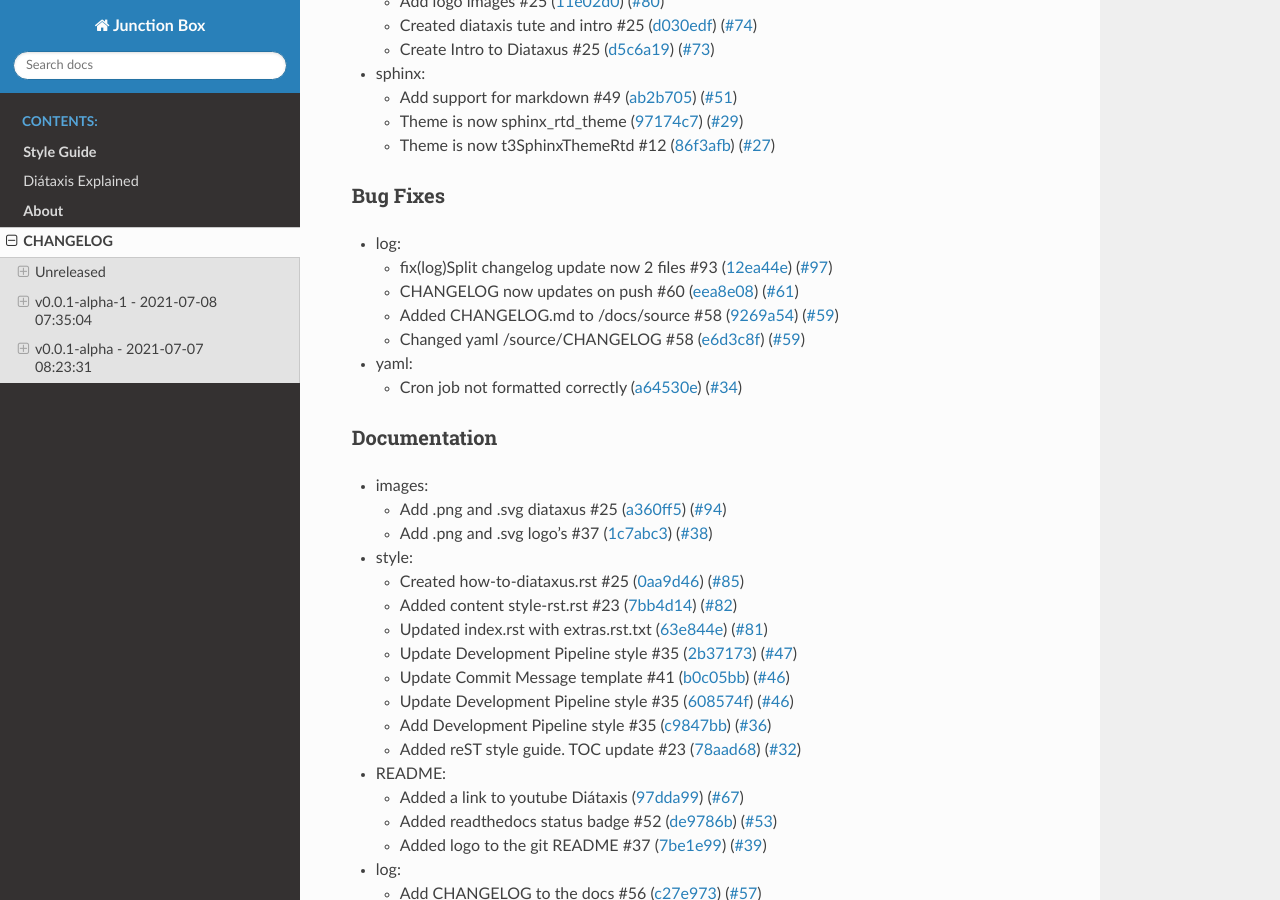
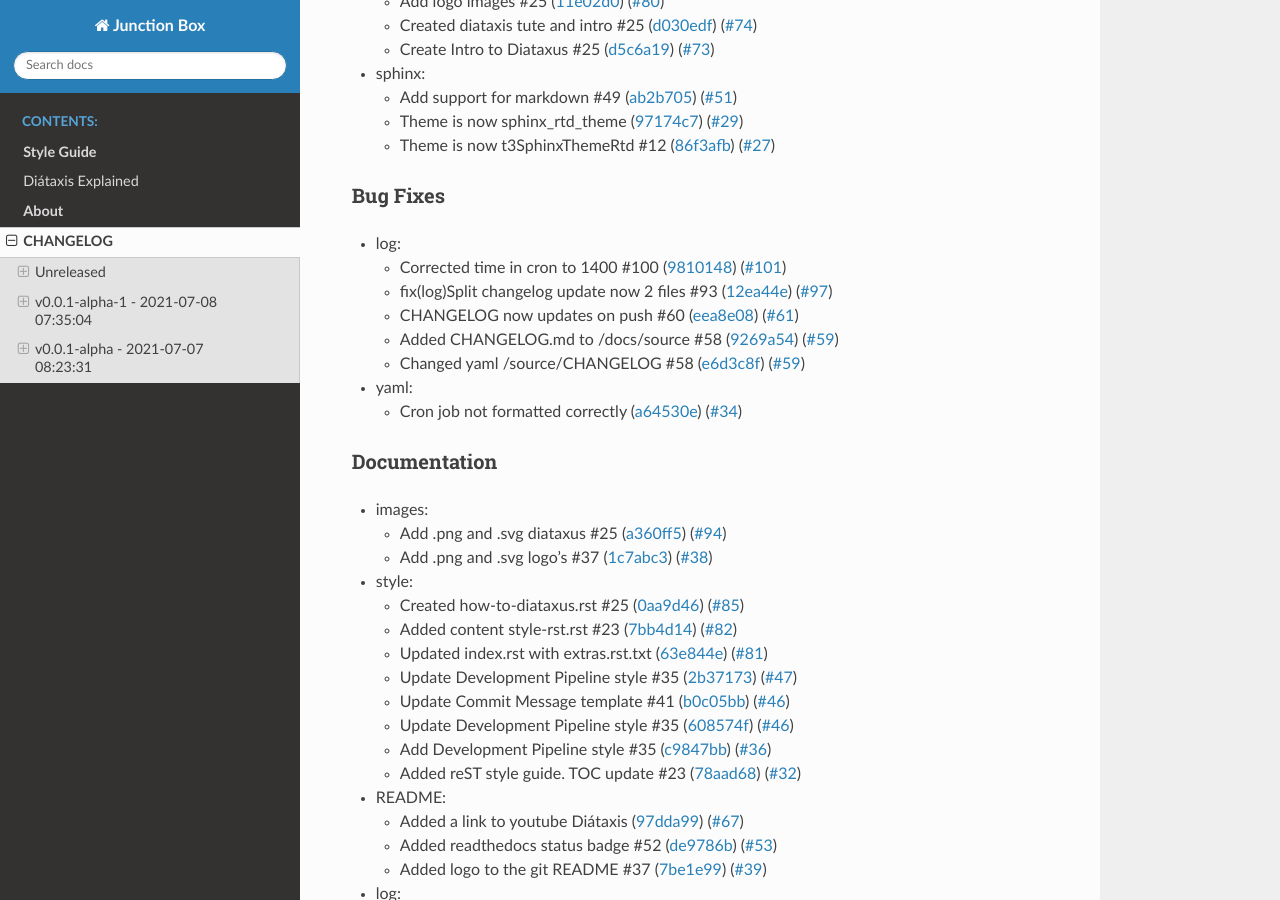
Before and after one commit to imAsparky/junction-box, a Sphinx documentation site: the page built from docs/source/CHANGELOG.md, in a window 1280 px wide and 900 px high, scrolled down 420 px. Built offline with Sphinx 7.4.7 and the Read the Docs theme 2.0.0, drawn with Linux system fonts in a browser that asks for light colours; pages that are not in the unit, such as notebooks, are missing from menus.

Commit message:
docs(CHANGELOG): update release notes:docs

```diff
--- a/docs/source/CHANGELOG.md
+++ b/docs/source/CHANGELOG.md
@@ -23,6 +23,7 @@ Changes unreleased.
 ### Bug Fixes
 
 - log:
+  - Corrected time in cron to 1400 #100 ([9810148](https://github.com/imAsparky/junction-box/commit/9810148c1e8c73244153e312140ac1505a749333)) ([#101](https://github.com/imAsparky/junction-box/pull/101))
   - fix(log)Split changelog update now 2 files #93 ([12ea44e](https://github.com/imAsparky/junction-box/commit/12ea44e474b6c2d1412282732c49c539a9110d07)) ([#97](https://github.com/imAsparky/junction-box/pull/97))
   - CHANGELOG now updates on push #60 ([eea8e08](https://github.com/imAsparky/junction-box/commit/eea8e0884a518fd21f571fc8584b40c26dee0d16)) ([#61](https://github.com/imAsparky/junction-box/pull/61))
   - Added CHANGELOG.md to /docs/source #58 ([9269a54](https://github.com/imAsparky/junction-box/commit/9269a54ca73da56a53b61f5b8322649394cd59a3)) ([#59](https://github.com/imAsparky/junction-box/pull/59))
```
